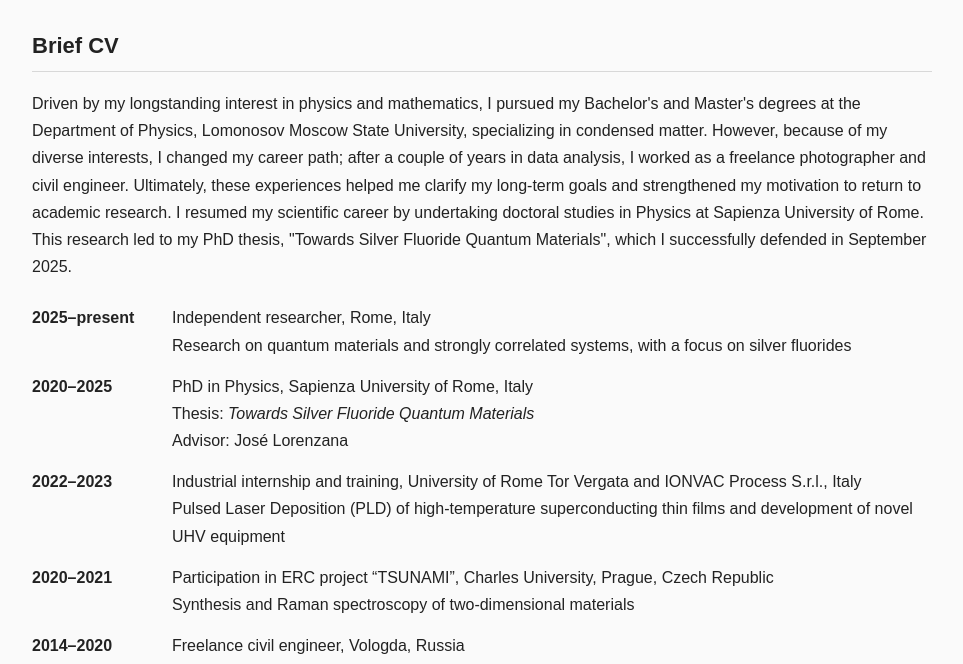
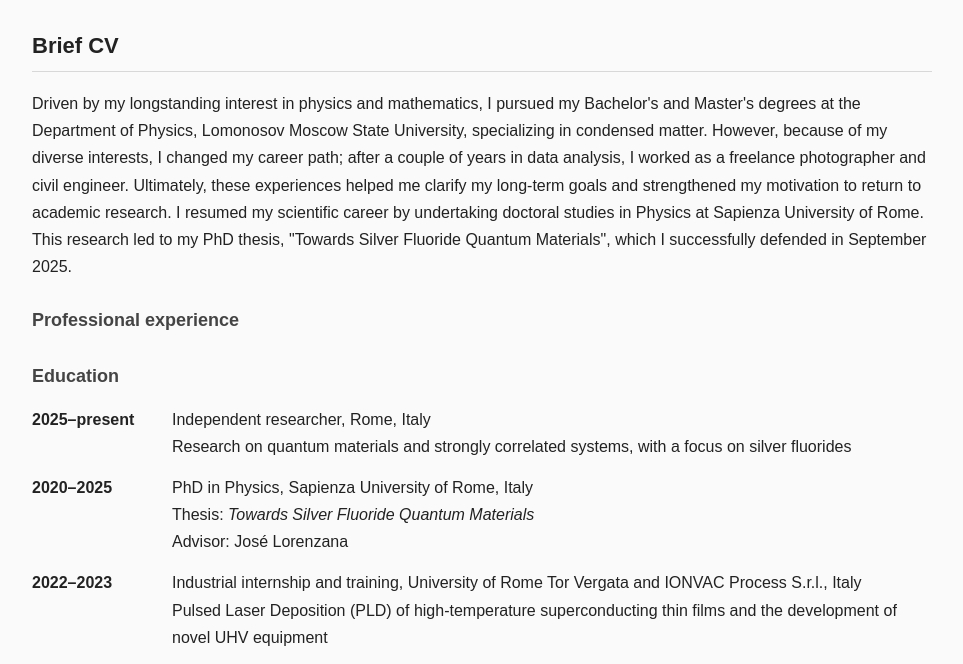
Before and after one commit to ilyadegtev/ilyadegtev.github.io, a plain HTML site: page cv.html in a window 1280 px wide. Shown: the part 127-791 px from the top of the page, without its empty margins (158-1121 px from the left). Drawn offline with Linux system fonts and the light colour scheme.

Commit message:
Update cv.html

```diff
--- a/cv.html
+++ b/cv.html
@@ -38,7 +38,7 @@ I resumed my scientific career by undertaking doctoral studies in Physics at Sap
 This research led to my PhD thesis, "Towards Silver Fluoride Quantum Materials", which I successfully defended in September 2025.
 </p>
 
-
+<h3> Professional experience</h3>
     <table>
 
         <tr>
@@ -65,7 +65,7 @@ This research led to my PhD thesis, "Towards Silver Fluoride Quantum Materials",
                 Industrial internship and training,
                 University of Rome Tor Vergata and IONVAC Process S.r.l., Italy<br>
                 Pulsed Laser Deposition (PLD) of high-temperature superconducting
-                thin films and development of novel UHV equipment
+                thin films and the development of novel UHV equipment
             </td>
         </tr>
 
@@ -106,6 +106,8 @@ This research led to my PhD thesis, "Towards Silver Fluoride Quantum Materials",
             </td>
         </tr>
 
+<h3> Education </h3>
+
         <tr>
             <td><strong>2008–2010</strong></td>
             <td>
```
